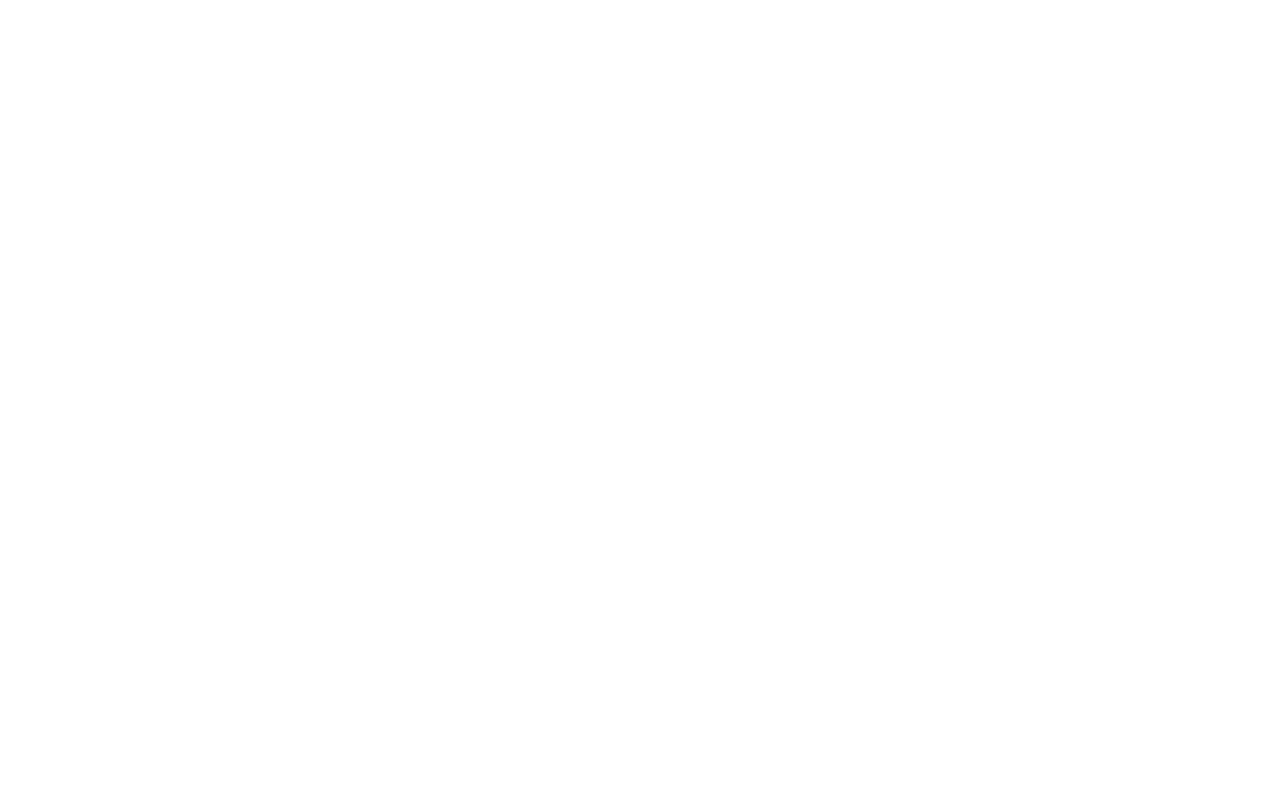
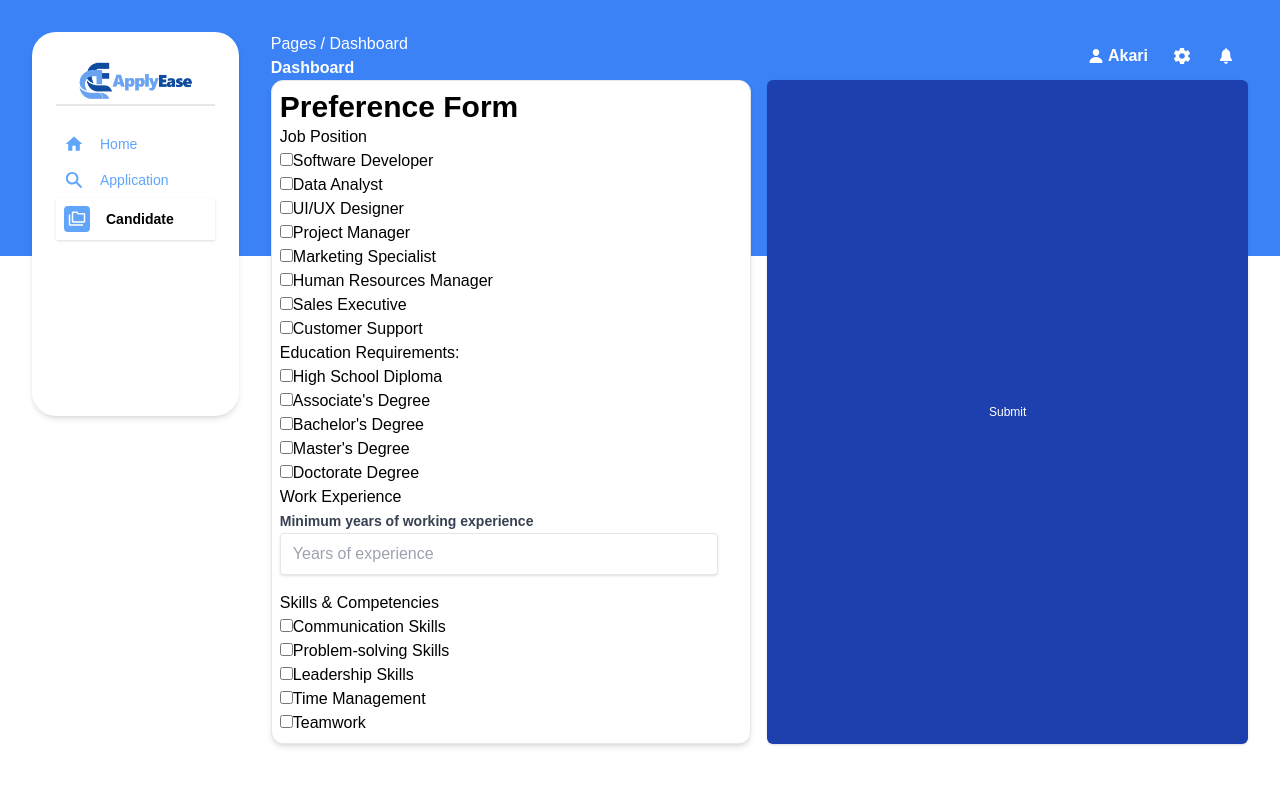
Before and after one commit to CSaguinsin/ApplyEase, a React (Create React App) app in the folder frontend/: page /applicationadmin in a window 1280 px wide. Before the commit this address had no page. Shown: the top 786 px of the page. Built offline with nearby package versions, Linux system fonts and the light colour scheme; the HTML template or start-up script is replaced by a standard one.

Commit message:
Finished connecting HR application form into the backend & db

```diff
--- a/frontend/src/App.js
+++ b/frontend/src/App.js
@@ -3,6 +3,7 @@ import { BrowserRouter, Routes, Route } from 'react-router-dom';
 import SignUp from './SignUp';
 import Login from './Login';
 import Dashboard from './Dashboard';
+import ApplicationAdmin from './ApplicationAdmin'
 
 function App() {
   return (
@@ -12,6 +13,7 @@ function App() {
         <Route path='/login' element={<Login />} />
         <Route path='/' element={<Login />} /> {/* Redirect to Login */}
         <Route path='/dashboard' element={<Dashboard />} />
+        <Route path='/applicationadmin' element={<ApplicationAdmin />} />
       </Routes>
     </BrowserRouter>
   );
--- /dev/null
+++ b/frontend/src/ApplicationAdmin.jsx
@@ -0,0 +1,215 @@
+import React, { useState } from "react";
+import Navigation from './Navigation';
+import { IoPerson } from "react-icons/io5";
+import { IoMdSettings } from "react-icons/io";
+import { IoIosNotifications } from "react-icons/io";
+import { Link } from "react-router-dom";
+import axios from 'axios';
+
+const jobPositions = [
+  { id: 1, title: "Software Developer" },
+  { id: 2, title: "Data Analyst" },
+  { id: 3, title: "UI/UX Designer" },
+  { id: 4, title: "Project Manager" },
+  { id: 5, title: "Marketing Specialist" },
+  { id: 6, title: "Human Resources Manager" },
+  { id: 7, title: "Sales Executive" },
+  { id: 8, title: "Customer Support" },
+];
+
+const educationLevel = [
+  { id: 1, title: "High School Diploma" },
+  { id: 2, title: "Associate's Degree" },
+  { id: 3, title: "Bachelor's Degree" },
+  { id: 4, title: "Master's Degree" },
+  { id: 5, title: "Doctorate Degree" },
+];
+
+const skillAndCompetencies = [
+  { id: 1, title: "Communication Skills" },
+  { id: 2, title: "Problem-solving Skills" },
+  { id: 3, title: "Leadership Skills" },
+  { id: 4, title: "Time Management" },
+  { id: 5, title: "Teamwork" },
+];
+
+export default function ApplicationAdmin() {
+  const [selectedJobPositions, setSelectedJobPositions] = useState([]);
+  const [selectedEducationLevels, setSelectedEducationLevels] = useState([]);
+  const [selectedSkills, setSelectedSkills] = useState([]);
+  const [experience, setExperience] = useState('');
+
+  const handleCheckboxChange = (setFunction, value) => {
+    setFunction(prevState =>
+      prevState.includes(value) ? prevState.filter(item => item !== value) : [...prevState, value]
+    );
+  };
+
+  const handleSubmit = async (e) => {
+    e.preventDefault();
+    const hrPreferenceData = {
+      hr_name: 'HR Manager',
+      position: selectedJobPositions.join(', '),
+      required_experience: experience,
+      required_education: selectedEducationLevels.join(', '),
+      required_skills: selectedSkills,
+    };
+    try {
+      const response = await axios.post('http://localhost:5000/api/hr-preferences', hrPreferenceData);
+      console.log(response.data);
+      if (response.data.success) {
+        alert('HR preference added successfully!');
+      } else {
+        alert('Failed to add HR preference.');
+      }
+    } catch (error) {
+      console.error('Error submitting HR preference:', error);
+    }
+  };
+
+  return (
+    <>
+      <div className="absolute top-0 left-0 w-full h-64 bg-blue-500">
+        <div className="flex">
+          <Navigation page="Candidate" />
+          <div className="w-screen m-8">
+            <div className="flex items-center justify-between">
+              <div className="text-white">
+                Pages / Dashboard
+                <div className="font-bold">
+                  Dashboard
+                </div>
+              </div>
+              <div className="flex items-center font-bold text-white">
+                <Link to="#" className="flex items-center m-3">
+                  <IoPerson className="text-white m-1" />
+                  Akari
+                </Link>
+                <Link to="#" className="m-3">
+                  <IoMdSettings className="text-white text-xl" />
+                </Link>
+                <Link to="#" className="m-3">
+                  <IoIosNotifications className="text-white text-xl" />
+                </Link>
+              </div>
+            </div>
+            <form onSubmit={handleSubmit} className="w-[1323rem] grid grid-cols-2 gap-4">
+              <div className="bg-white rounded-xl shadow-md border p-2 flex">
+                <div className="mr-6">
+                  <div className="text-black text-3xl font-bold">
+                    Preference Form
+                  </div>
+                  {/* Job Position Div */}
+                  <div className="">
+                    <h1 className="text-black pt-[10rem]">Job Position</h1>
+                    {jobPositions.map((job) => (
+                      <div key={job.id} className="acp">
+                        <div className="ab mb zn flex flex-col space-x-10">
+                          <div className="mb on zp">
+                            <input
+                              id={`comments-${job.id}`}
+                              name="comments"
+                              type="checkbox"
+                              aria-describedby={`comments-description-${job.id}`}
+                              className="oh sn aej agu azp bpd"
+                              onChange={() => handleCheckboxChange(setSelectedJobPositions, job.title)}
+                            />
+                          </div>
+                          <div className="ka axe axw">
+                            <p id={`comments-description-${job.id}`} className="ayy">
+                              {job.title}
+                            </p>
+                          </div>
+                        </div>
+                      </div>
+                    ))}
+                  </div>
+                  {/* End of job position div */}
+                  {/* Educational attainment div */}
+                  <div className="">
+                    <h1 className="text-black pt-[10rem]">Education Requirements:</h1>
+                    {educationLevel.map((education) => (
+                      <div key={education.id} className="acp">
+                        <div className="ab mb zn flex flex-col space-x-10">
+                          <div className="mb on zp">
+                            <input
+                              id={`comments-${education.id}`}
+                              name="comments"
+                              type="checkbox"
+                              aria-describedby={`comments-description-${education.id}`}
+                              className="oh sn aej agu azp bpd"
+                              onChange={() => handleCheckboxChange(setSelectedEducationLevels, education.title)}
+                            />
+                          </div>
+                          <div className="ka axe axw">
+                            <p id={`comments-description-${education.id}`} className="ayy">
+                              {education.title}
+                            </p>
+                          </div>
+                        </div>
+                      </div>
+                    ))}
+                  </div>
+                  {/* End of educational attainment div */}
+                  {/* Work experience div */}
+                  <div>
+                    <h1 className="text-black pt-[10rem]">Work Experience</h1>
+                    <div className="mb-4">
+                      <label
+                        className="block text-gray-700 text-sm font-bold mb-2"
+                        htmlFor="experience"
+                      >
+                        Minimum years of working experience
+                      </label>
+                      <input
+                        className="shadow appearance-none border rounded w-full py-2 px-3 text-gray-700 leading-tight focus:outline-none focus:shadow-outline"
+                        id="experience"
+                        type="text"
+                        placeholder="Years of experience"
+                        value={experience}
+                        onChange={(e) => setExperience(e.target.value)}
+                      />
+                    </div>
+                  </div>
+                  {/* End of work experience div */}
+                  {/* Skills & competencies div */}
+                  <div className="">
+                    <h1 className="text-black pt-[10rem]">Skills & Competencies</h1>
+                    {skillAndCompetencies.map((skills) => (
+                      <div key={skills.id} className="acp">
+                        <div className="ab mb zn flex flex-col space-x-10">
+                          <div className="mb on zp">
+                            <input
+                              id={`comments-${skills.id}`}
+                              name="comments"
+                              type="checkbox"
+                              aria-describedby={`comments-description-${skills.id}`}
+                              className="oh sn aej agu azp bpd"
+                              onChange={() => handleCheckboxChange(setSelectedSkills, skills.title)}
+                            />
+                          </div>
+                          <div className="ka axe axw">
+                            <p id={`comments-description-${skills.id}`} className="ayy">
+                              {skills.title}
+                            </p>
+                          </div>
+                        </div>
+                      </div>
+                    ))}
+                  </div>
+                  {/* End of skills & competencies div */}
+                </div>
+              </div>
+              <button
+                type="submit"
+                className="w-full bg-blue-800 text-white p-2 text-xs rounded-md shadow focus:outline-none hover:bg-blue-700 hover:text-white"
+              >
+                Submit
+              </button>
+            </form>
+          </div>
+        </div>
+      </div>
+    </>
+  )
+}
```
Also changed, not shown: 1 other file (tests, documents, lock files or other folders).
